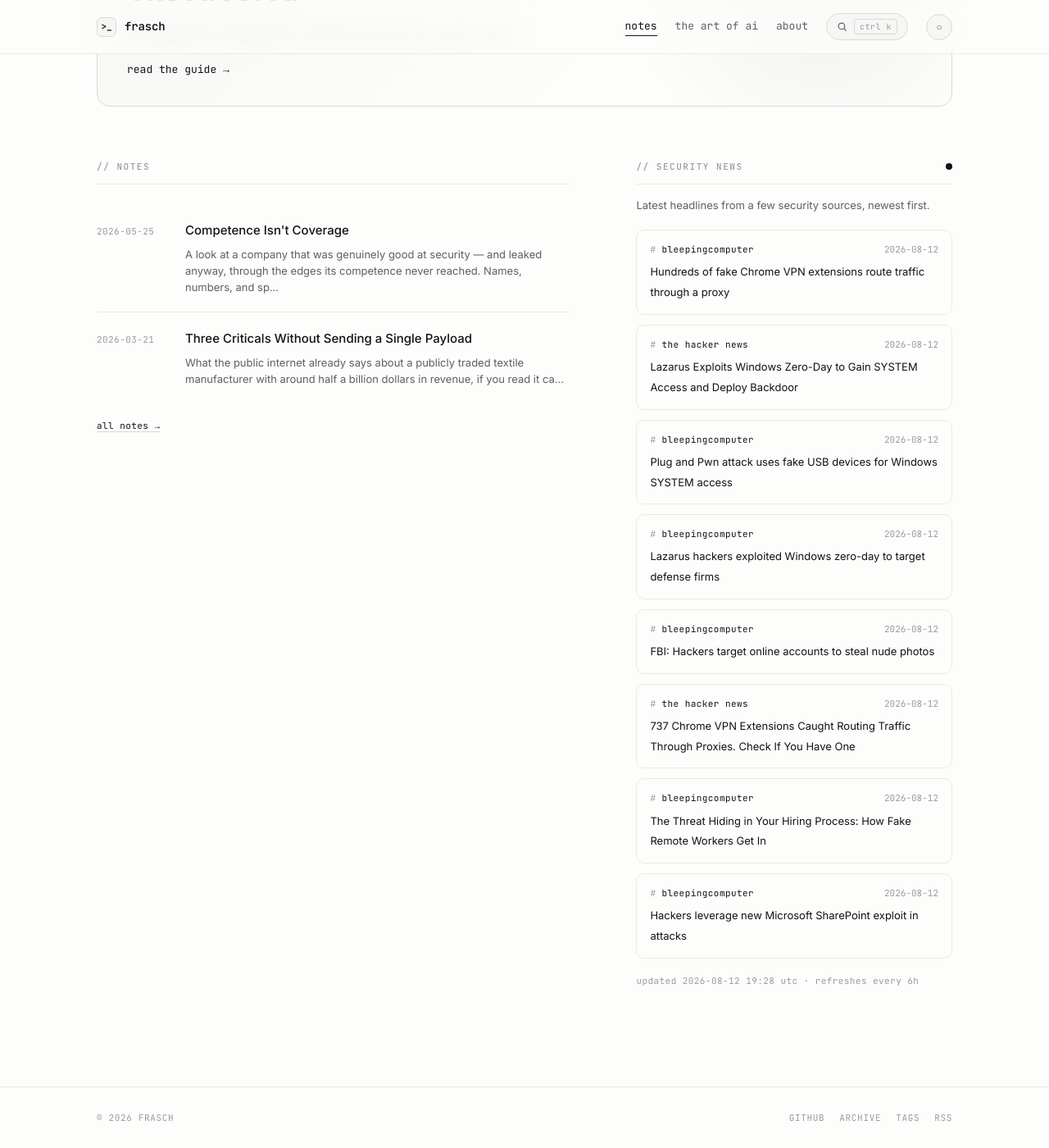
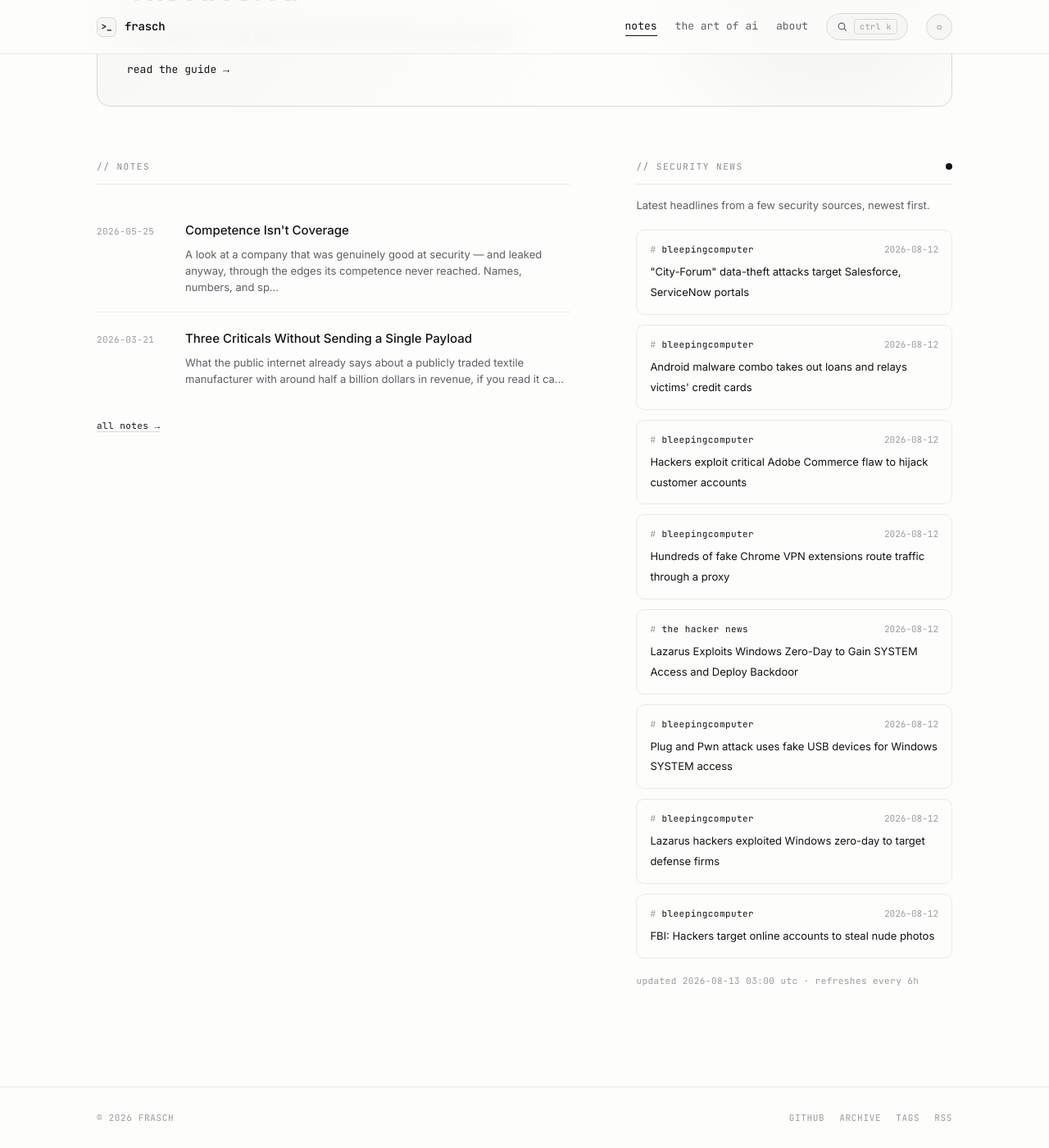
Before and after one commit to whoisfrasch/frasch, a Jekyll site: the page built from index.html, in a window 1280 px wide and 1400 px high, scrolled down 590 px. Shown: the whole window at 82% size. Built offline with Jekyll 4.4.1, drawn with Linux system fonts in a browser that asks for light colours.

Commit message:
Refresh security news feed

```diff
--- a/_data/news.json
+++ b/_data/news.json
@@ -1,6 +1,24 @@
 {
-  "updated": "2026-08-12T19:28:54Z",
+  "updated": "2026-08-13T03:00:58Z",
   "items": [
+    {
+      "source": "bleepingcomputer",
+      "title": "\"City-Forum\" data-theft attacks target Salesforce, ServiceNow portals",
+      "link": "https://www.bleepingcomputer.com/news/security/city-forum-data-theft-attacks-target-salesforce-servicenow-portals/",
+      "date": "2026-08-12T23:07:23Z"
+    },
+    {
+      "source": "bleepingcomputer",
+      "title": "Android malware combo takes out loans and relays victims' credit cards",
+      "link": "https://www.bleepingcomputer.com/news/security/android-malware-combo-takes-out-loans-and-relays-victims-credit-cards/",
+      "date": "2026-08-12T22:22:57Z"
+    },
+    {
+      "source": "bleepingcomputer",
+      "title": "Hackers exploit critical Adobe Commerce flaw to hijack customer accounts",
+      "link": "https://www.bleepingcomputer.com/news/security/hackers-exploit-critical-adobe-commerce-flaw-to-hijack-customer-accounts/",
+      "date": "2026-08-12T20:54:59Z"
+    },
     {
       "source": "bleepingcomputer",
       "title": "Hundreds of fake Chrome VPN extensions route traffic through a proxy",
@@ -30,24 +48,6 @@
       "title": "FBI: Hackers target online accounts to steal nude photos",
       "link": "https://www.bleepingcomputer.com/news/security/fbi-warns-of-hackers-targeting-online-accounts-to-steal-explicit-photos/",
       "date": "2026-08-12T14:15:09Z"
-    },
-    {
-      "source": "the hacker news",
-      "title": "737 Chrome VPN Extensions Caught Routing Traffic Through Proxies. Check If You Have One",
-      "link": "https://thehackernews.com/2026/08/737-chrome-vpn-extensions-caught.html",
-      "date": "2026-08-12T14:09:50Z"
-    },
-    {
-      "source": "bleepingcomputer",
-      "title": "The Threat Hiding in Your Hiring Process: How Fake Remote Workers Get In",
-      "link": "https://www.bleepingcomputer.com/news/security/the-threat-hiding-in-your-hiring-process-how-fake-remote-workers-get-in/",
-      "date": "2026-08-12T14:01:11Z"
-    },
-    {
-      "source": "bleepingcomputer",
-      "title": "Hackers leverage new Microsoft SharePoint exploit in attacks",
-      "link": "https://www.bleepingcomputer.com/news/microsoft/hackers-leverage-new-microsoft-sharepoint-exploit-in-attacks/",
-      "date": "2026-08-12T12:25:37Z"
     }
   ]
 }
```
